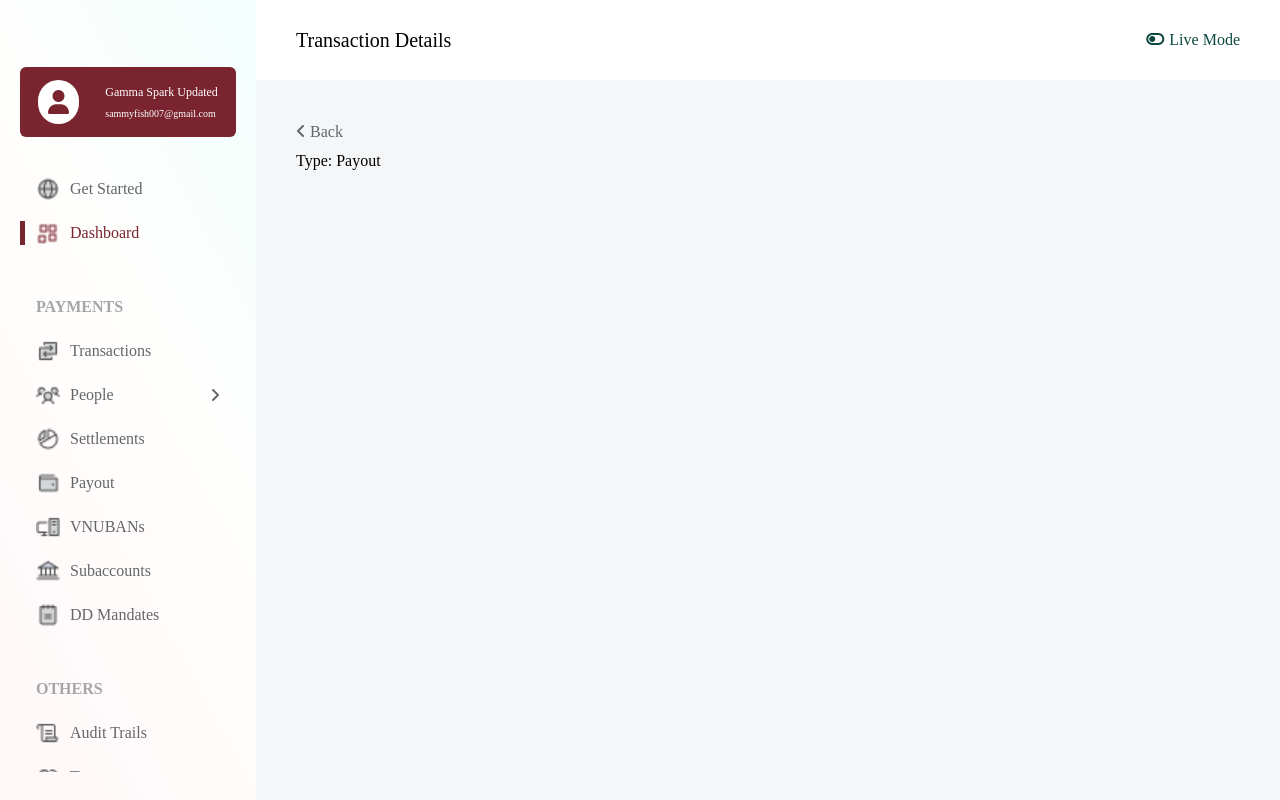
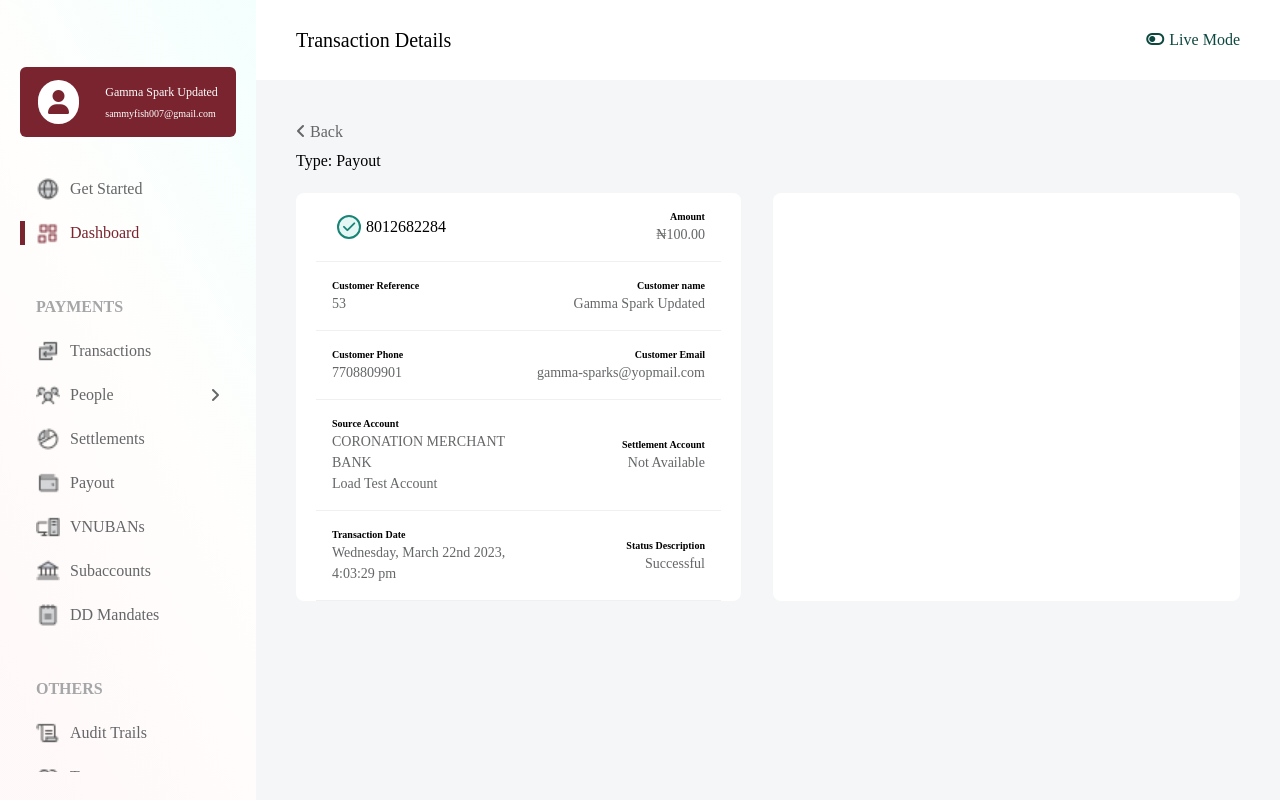
Before and after one commit to SymplyMatt/customer_dashboard_woven, a Vue app: page /dashboard/transaction/1 in a window 1280 px wide. Built offline with nearby package versions, Linux system fonts and the light colour scheme; a web font is replaced by a local one.

Commit message:
transaction detail

```diff
--- a/src/pages/dashboard/TransactionDetailsView.vue
+++ b/src/pages/dashboard/TransactionDetailsView.vue
@@ -2,7 +2,7 @@
   <TopMain
       :title="'Transaction Details'"
   />
-  <div class="flex flex-col w-full p-10 gap-10 overflow-y-scroll main-content-dashboard">
+  <div class="flex flex-col w-full p-10 gap-5 overflow-y-scroll main-content-dashboard">
     <div class="flex flex-col gap-1 justify-start">
       <div class="text-lightBlack font-12 font-normal">
         <i class="fa-solid fa-angle-left"></i> Back
@@ -12,11 +12,58 @@
       </div>
     </div>
 
-    <div class="flex flex-row justify-between items-center">
-      <div class="">
+    <div class="flex flex-row justify-between w-full gap-8">
+      <div class="bg-white flex flex-col px-5 w-full r-8">
+        <div class="p-4 b-btm flex justify-between w-full items-center text-left">
+          <div class="w-full flex flex gap-1 p-1 items-start"><div class="b-1 h-6 w-6 rounded-full text-14 bg-lightGreen flex items-center justify-center text-thickGreen font-etxrabold"><i class="fa-solid fa-check"></i></div> 8012682284</div>
+          <div class="w-full flex flex-col items-end text-right">
+            <div class="font-extrabold text-10">Amount</div>
+            <div class="font-medium text-14 text-lightBlack">₦100.00</div>
+          </div>
+        </div>
+        <div class="p-4 b-btm flex flex-row justify-between w-full items-center">
+          <div class="w-full flex flex-col items-start text-left">
+            <div class="font-extrabold text-10">Customer Reference</div>
+            <div class="font-medium text-14 text-lightBlack">53</div>
+          </div>
+          <div class="w-full flex flex-col items-end text-right">
+            <div class="font-extrabold text-10">Customer name</div>
+            <div class="font-medium text-14 text-lightBlack">Gamma Spark Updated</div>
+          </div>
+        </div>
+        <div class="p-4 b-btm flex flex-row justify-between w-full items-center">
+          <div class="w-full flex flex-col items-start text-left">
+            <div class="font-extrabold text-10">Customer Phone</div>
+            <div class="font-medium text-14 text-lightBlack">7708809901</div>
+          </div>
+          <div class="w-full flex flex-col items-end text-right">
+            <div class="font-extrabold text-10">Customer Email</div>
+            <div class="font-medium text-14 text-lightBlack">gamma-sparks@yopmail.com</div>
+          </div>
+        </div>
+        <div class="p-4 b-btm flex flex-row justify-between w-full items-center">
+          <div class="w-full flex flex-col items-start">
+            <div class="font-extrabold text-10">Source Account</div>
+            <div class="font-medium text-14 text-lightBlack">CORONATION MERCHANT BANK <br/> Load Test Account</div>
+          </div>
+          <div class="w-full flex flex-col items-end">
+            <div class="font-extrabold text-10">Settlement Account</div>
+            <div class="font-medium text-14 text-lightBlack">Not Available</div>
+          </div>
+        </div>
+        <div class="p-4 b-btm flex flex-row justify-between w-full items-center">
+          <div class="w-full flex flex-col items-start">
+            <div class="font-extrabold text-10">Transaction Date</div>
+            <div class="font-medium text-14 text-lightBlack">Wednesday, March 22nd 2023, 4:03:29 pm</div>
+          </div>
+          <div class="w-full flex flex-col items-end">
+            <div class="font-extrabold text-10">Status Description</div>
+            <div class="font-medium text-14 text-lightBlack">Successful</div>
+          </div>
+        </div>
+      </div>
 
-      </div>
-      <div class="">
+      <div class="bg-white p-10 w-full r-8">
 
       </div>
     </div>
@@ -37,4 +84,13 @@ export default {
   .main-content-dashboard{
     height: calc(100vh - 80px);
   }
+  .b-btm{
+    border-bottom: 1px solid #EEF0F1;
+  }
+  .r-8{
+    border-radius: 8px;
+  }
+  .b-1{
+    border: 2px solid #188475;
+  }
 </style>
```
